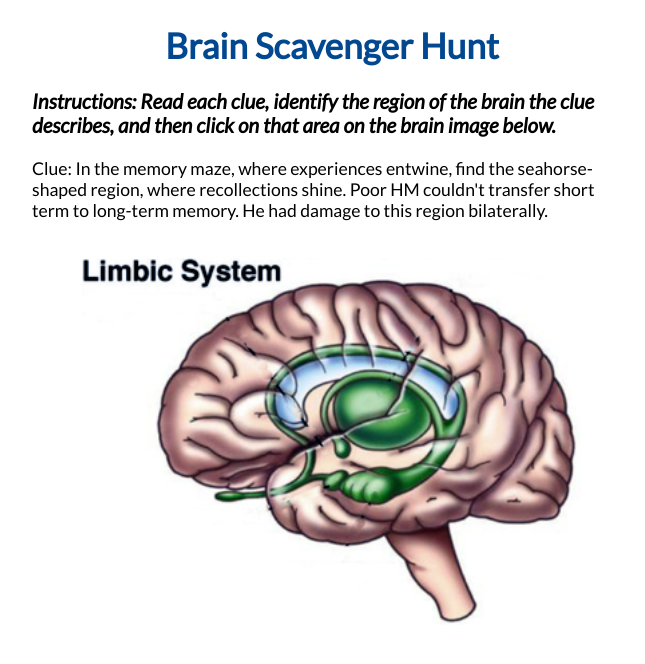
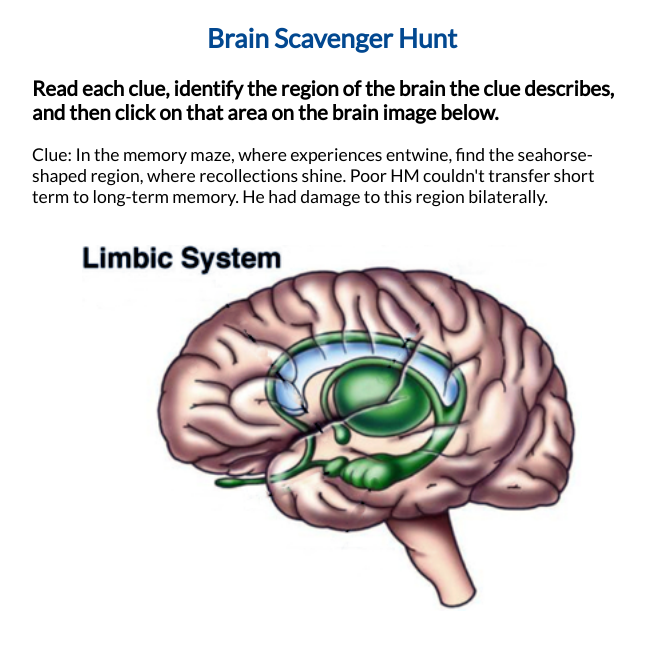
Before and after one commit to knaughton782/question-image-map, a plain HTML site: page index.html in a window 1280 px wide. Shown: the whole page, without its empty margins (308-953 px from the left). Drawn offline with Linux system fonts and the light colour scheme.

Commit message:
small styling updates

```diff
--- a/index.html
+++ b/index.html
@@ -10,8 +10,8 @@
 
 <body>
     <div id="game-container">
-        <h1 style="color: #024890;">Brain Scavenger Hunt</h1>
-        <h3 style="text-align: left; font-family: 'Lato-Italic';">Instructions: Read each clue, identify the region of the brain the clue describes, and then click on that area on the brain image below. </h3>
+        <h2 style="color: #024890;">Brain Scavenger Hunt</h2>
+        <h3 style="text-align: left; font-family: 'Lato-Regular';">Read each clue, identify the region of the brain the clue describes, and then click on that area on the brain image below.</h3>
         <p id="question">Question: Which part of the brain controls motor functions?</p>
         <div id="hunt-image-container">
             <img id="hunt-image" src="images/brain-image1.png" alt="Brain Image">
```
